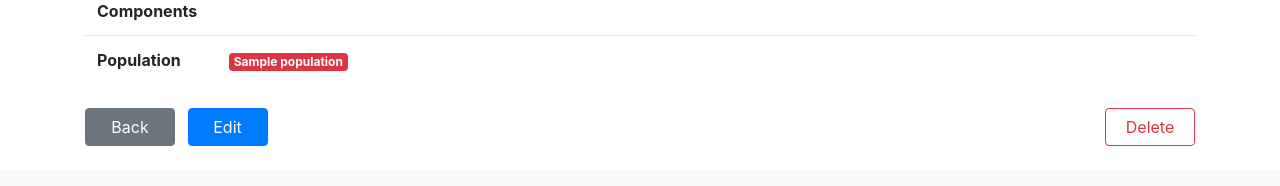
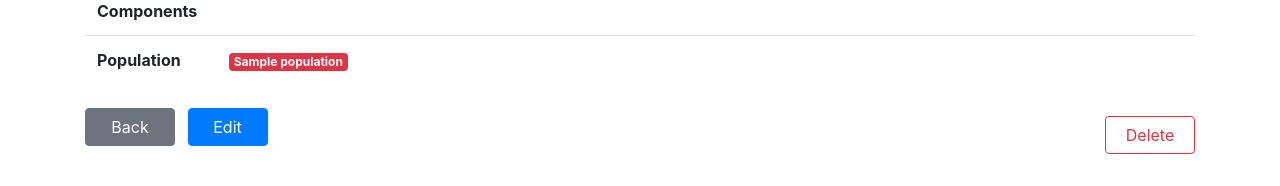
Before and after one commit to antonrudnev/promising_practices, a Flask app: template templates/practice/details.html in a window 1280 px wide. Shown: the part 926-1112 px from the top of the page. Before the commit the page ends 1072 px from the top, so only its background shows below. Run offline with Flask 2, Linux system fonts and the light colour scheme; the visitor is signed in with stand-in values (Sample User, id 1); data comes from the database, SQL or seed files in the repository; the template is opened without the code that fills it: most values are stand-ins (such as "Sample title", 1, 10 or a date in 2020); some libraries are stand-ins or nearby versions.

Commit message:
Minor updates.

```diff
--- a/templates/practice/details.html
+++ b/templates/practice/details.html
@@ -122,6 +122,6 @@
             <a class="btn btn-secondary mr-2" style="width: 90px;" href="/?page={{ page }}&query={{ query }}">Back</a>
             <a class="btn btn-primary" style="width: 80px;" href="/practice/{{ practice.id }}/edit?page={{ page }}&query={{ query }}">Edit</a>
         </div>
-        <a class="btn btn-outline-danger my-xs-2" style="width: 90px;" href="{{ url_for('practice.delete', id=practice.id, title=practice.title, page=page, query=query) }}">Delete</a>
+        <a class="btn btn-outline-danger my-sm-2" style="width: 90px;" href="{{ url_for('practice.delete', id=practice.id, title=practice.title, page=page, query=query) }}">Delete</a>
     </div>
 {% endblock %}
```
